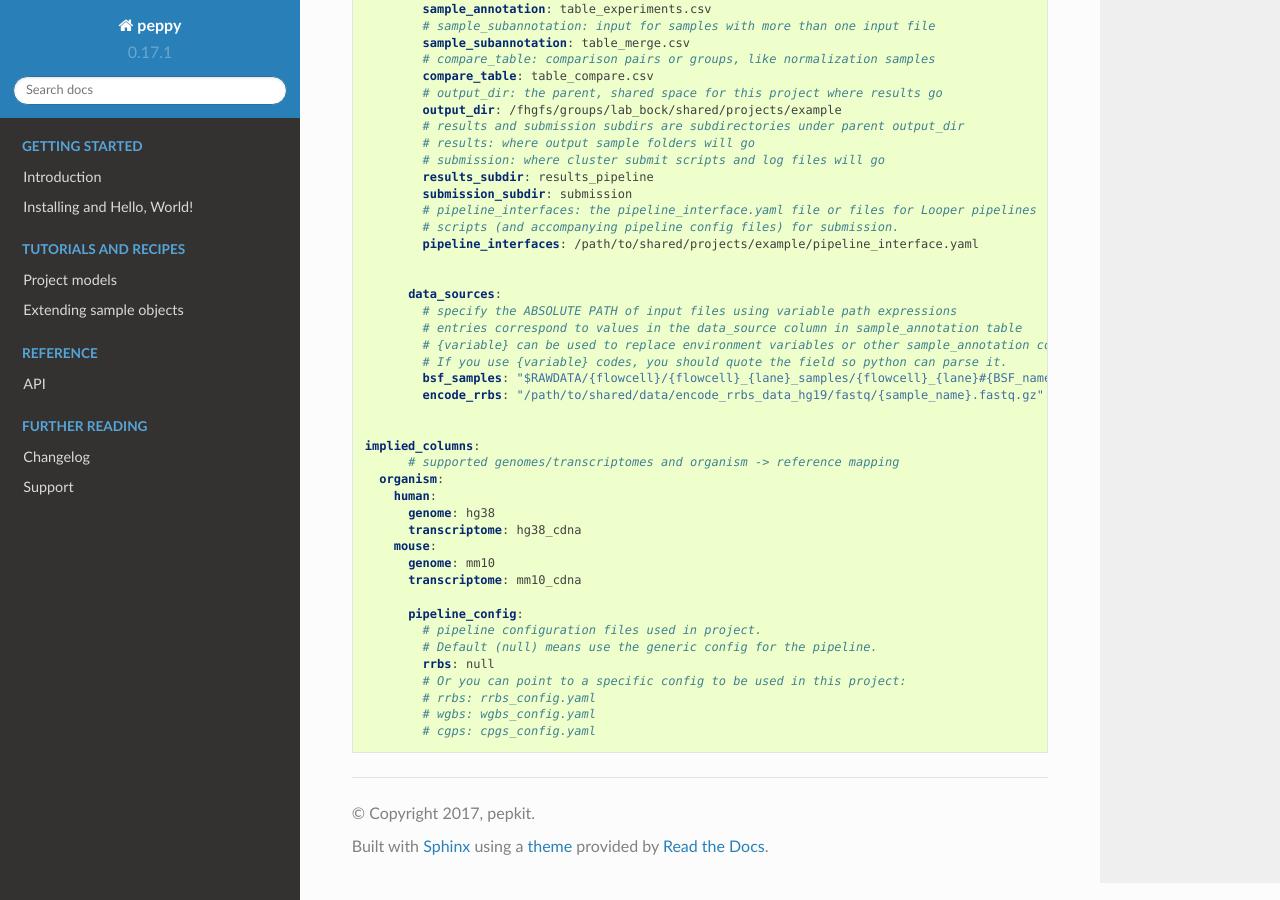
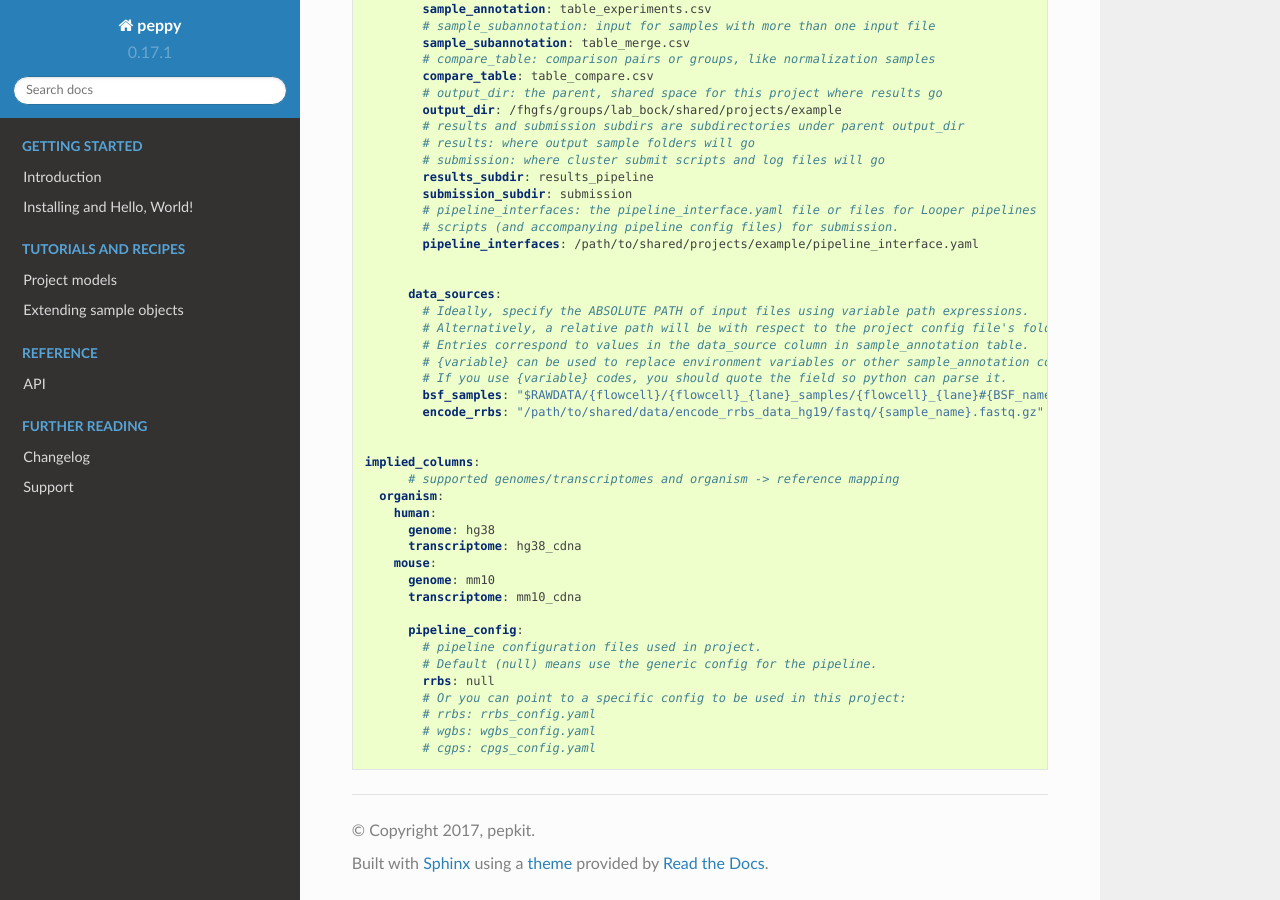
Before and after one commit to pepkit/peppy, a Sphinx documentation site: the page built from doc/source/define-your-project.rst, in a window 1280 px wide and 900 px high, scrolled down 6430 px. Built offline with Sphinx 7.4.7 and the Read the Docs theme 2.0.0, drawn with Linux system fonts in a browser that asks for light colours; pages that are not in the unit, such as notebooks, are missing from menus.

Commit message:
add note about changes and how data source paths are handled

```diff
--- a/doc/source/changelog.rst
+++ b/doc/source/changelog.rst
@@ -1,5 +1,11 @@
 Changelog
 ******************************
+
+- **v0.17.2** (*2018-04-03*):
+
+  - Fixed
+
+    - Ensure data source path relativity is with respect to project config file's folder.
 
 - **v0.17.1** (*2017-12-21*):
 
--- a/doc/source/project-config.rst.inc
+++ b/doc/source/project-config.rst.inc
@@ -178,9 +178,10 @@
 
 
 	data_sources:
-	  # specify the ABSOLUTE PATH of input files using variable path expressions
-	  # entries correspond to values in the data_source column in sample_annotation table
-	  # {variable} can be used to replace environment variables or other sample_annotation columns
+	  # Ideally, specify the ABSOLUTE PATH of input files using variable path expressions.
+	  # Alternatively, a relative path will be with respect to the project config file's folder.
+	  # Entries correspond to values in the data_source column in sample_annotation table.
+	  # {variable} can be used to replace environment variables or other sample_annotation columns.
 	  # If you use {variable} codes, you should quote the field so python can parse it.
 	  bsf_samples: "$RAWDATA/{flowcell}/{flowcell}_{lane}_samples/{flowcell}_{lane}#{BSF_name}.bam"
 	  encode_rrbs: "/path/to/shared/data/encode_rrbs_data_hg19/fastq/{sample_name}.fastq.gz"
```
